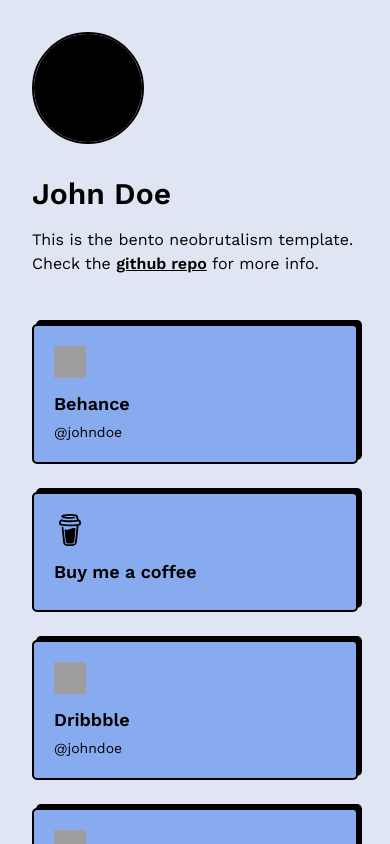
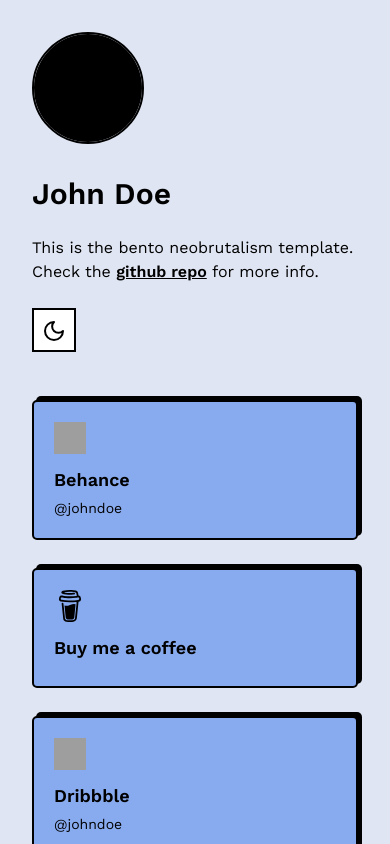
Before and after one commit to neobrutalism-templates/bento, a Next.js app: page / in a window 390 px wide. Shown: the top 844 px of the page. Built offline with nearby package versions, Linux system fonts and the light colour scheme; grey boxes are pictures that could not be loaded.

Commit message:
added dark mode

```diff
--- a/package.json
+++ b/package.json
@@ -2,6 +2,7 @@
   "name": "nextjs-starter-template",
   "version": "0.1.0",
   "private": true,
+  "type": "module",
   "scripts": {
     "dev": "next dev",
     "build": "next build",
@@ -10,7 +11,9 @@
   },
   "dependencies": {
     "clsx": "^2.1.1",
+    "lucide-react": "^0.396.0",
     "next": "14.2.3",
+    "next-themes": "^0.3.0",
     "react": "^18",
     "react-dom": "^18",
     "tailwind-merge": "^2.3.0"
--- a/src/app/globals.css
+++ b/src/app/globals.css
@@ -10,7 +10,7 @@
 
 body {
   min-height: 100dvh;
-  @apply bg-bg;
+  @apply dark:bg-darkBg bg-bg;
 }
 
 body {
--- a/src/app/layout.tsx
+++ b/src/app/layout.tsx
@@ -1,6 +1,7 @@
 import type { Metadata } from 'next'
 import { Work_Sans } from 'next/font/google'
 import './globals.css'
+import { ThemeProvider } from './theme-provider'
 
 const workSans = Work_Sans({ subsets: ['latin'] })
 
@@ -15,7 +16,11 @@
 }>) {
   return (
     <html lang="en">
-      <body className={workSans.className}>{children}</body>
+      <body className={workSans.className}>
+        <ThemeProvider attribute="class" disableTransitionOnChange>
+          {children}
+        </ThemeProvider>
+      </body>
     </html>
   )
 }
--- a/src/app/page.tsx
+++ b/src/app/page.tsx
@@ -1,18 +1,19 @@
 import LINKS from '@/links'
+import { ThemeSwitcher } from './theme-switcher'
 
 export default function Home() {
   return (
-    <div className="relative mx-auto h-full w-[700px] max-w-full p-8 md:p-16 xl:w-[1400px]">
+    <div className="text-text dark:text-darkText relative mx-auto h-full w-[700px] max-w-full p-8 md:p-16 xl:w-[1400px]">
       <div className="mb-12 w-full xl:fixed xl:mb-0 xl:w-[500px]">
         <img
-          className="h-28 w-28 rounded-full border-2 border-black xl:h-[184px] xl:w-[184px]"
+          className="border-border dark:border-darkBorder h-28 w-28 rounded-full border-2 xl:h-[184px] xl:w-[184px]"
           src="/pfp.png"
           alt="profile picture"
         />
 
         <div className="mt-8">
           <h2 className="text-3xl font-heading sm:text-[44px]">John Doe</h2>
-          <p className="mt-4 text-base font-base sm:text-xl">
+          <p className="mt-6 text-base font-base sm:text-xl">
             This is the bento neobrutalism template. Check the{' '}
             <a
               className="font-heading underline"
@@ -23,15 +24,17 @@
             for more info.
           </p>
         </div>
+
+        <ThemeSwitcher />
       </div>
       <div className="justify-end xl:flex">
         <div
           id="grid-container"
-          className="grid w-full grid-cols-2 gap-10 md:grid-cols-3 xl:w-1/2 xl:pb-16 w450:grid-cols-1 w450:gap-7"
+          className="text-text dark:text-text grid w-full grid-cols-2 gap-10 md:grid-cols-3 xl:w-1/2 xl:pb-16 w450:grid-cols-1 w450:gap-7"
         >
           {Object.keys(LINKS).map((key) => (
             <a
-              className="rounded-base border-2 border-black bg-main p-5 shadow-base transition-all hover:translate-x-boxShadowX hover:translate-y-boxShadowY hover:shadow-none"
+              className="border-border dark:border-darkBorder shadow-light dark:shadow-dark rounded-base border-2 bg-main p-5 transition-all hover:translate-x-boxShadowX hover:translate-y-boxShadowY hover:shadow-none dark:hover:shadow-none"
               key={key}
               target="_blank"
               href={LINKS[key].link}
--- /dev/null
+++ b/src/app/theme-provider.tsx
@@ -0,0 +1,10 @@
+'use client'
+
+import { ThemeProvider as NextThemesProvider } from 'next-themes'
+import { type ThemeProviderProps } from 'next-themes/dist/types'
+
+import * as React from 'react'
+
+export function ThemeProvider({ children, ...props }: ThemeProviderProps) {
+  return <NextThemesProvider {...props}>{children}</NextThemesProvider>
+}
--- /dev/null
+++ b/src/app/theme-switcher.tsx
@@ -0,0 +1,23 @@
+'use client'
+
+import { Moon, Sun } from 'lucide-react'
+import { useTheme } from 'next-themes'
+
+import * as React from 'react'
+
+export function ThemeSwitcher() {
+  const { setTheme, theme } = useTheme()
+
+  return (
+    <>
+      <button
+        className="border-border dark:border-darkBorder dark:bg-darkBg mt-6 h-11 w-11 border-2 bg-white p-0"
+        onClick={() => setTheme(theme === 'light' ? 'dark' : 'light')}
+      >
+        <Sun className="stroke-darkText hidden h-6 w-6 dark:inline" />
+        <Moon className="stroke-text inline h-6 w-6 dark:hidden" />
+        <span className="sr-only">Toggle theme</span>
+      </button>
+    </>
+  )
+}
--- a/tailwind.config.ts
+++ b/tailwind.config.ts
@@ -9,18 +9,32 @@
   theme: {
     extend: {
       colors: {
+        main: '#88aaee',
+        mainAccent: '#4d80e6', // not needed for shadcn components
+        overlay: 'rgba(0,0,0,0.8)',
+
+        // light mode
         bg: '#dfe5f2',
-        main: '#88aaee',
+        text: '#000',
+        border: '#000',
+
+        // dark mode
+        darkBg: '#272933',
+        darkText: '#eeefe9',
+        darkBorder: '#000',
       },
       borderRadius: {
         base: '5px',
       },
       boxShadow: {
-        base: '4px -4px 0px 0px rgba(0,0,0,1)',
+        light: '4px -4px 0px 0px #000',
+        dark: '4px -4px 0px 0px #000',
       },
       translate: {
         boxShadowX: '4px',
         boxShadowY: '-4px',
+        reverseBoxShadowX: '-4px',
+        reverseBoxShadowY: '4px',
       },
       fontWeight: {
         base: '400',
@@ -31,6 +45,7 @@
       },
     },
   },
+  darkMode: 'class',
   plugins: [],
 }
 export default config
```
Also changed, not shown: 1 other file (tests, documents, lock files or other folders).
